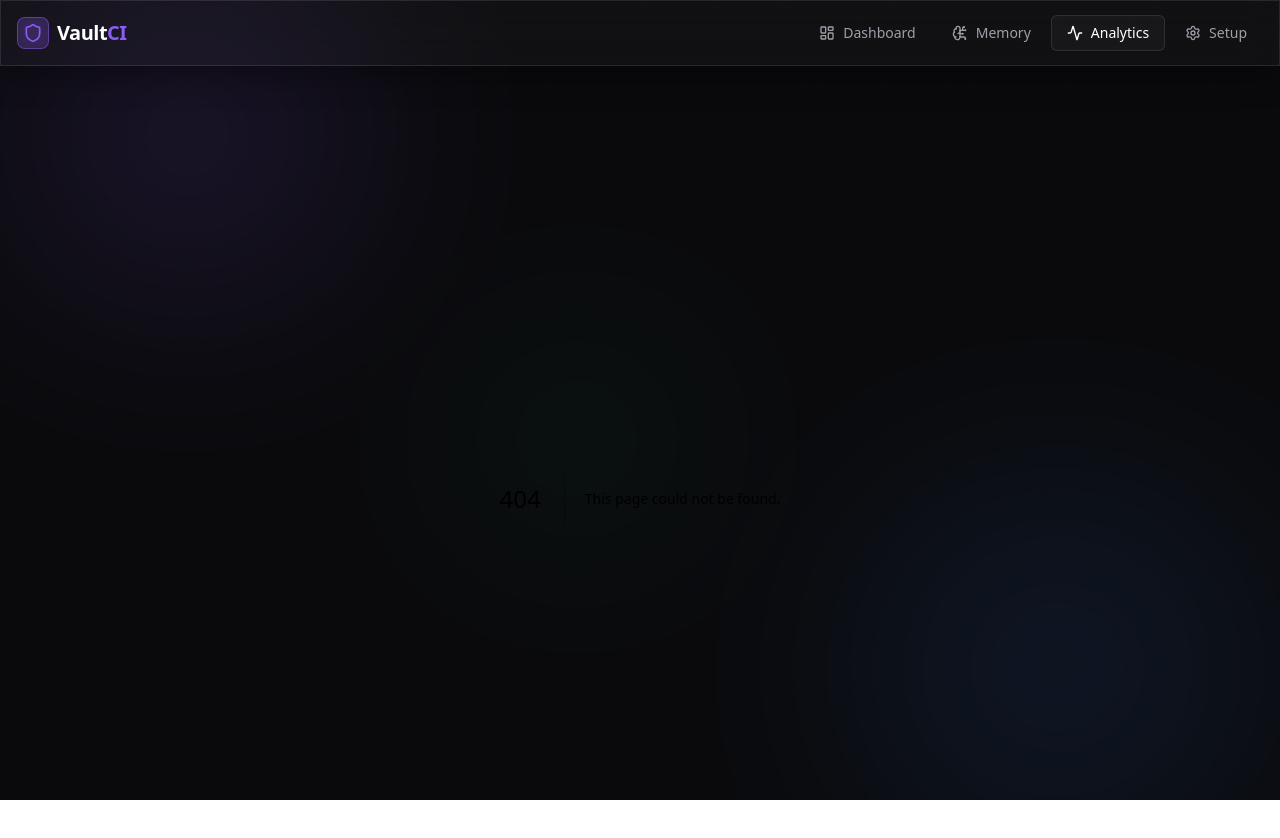
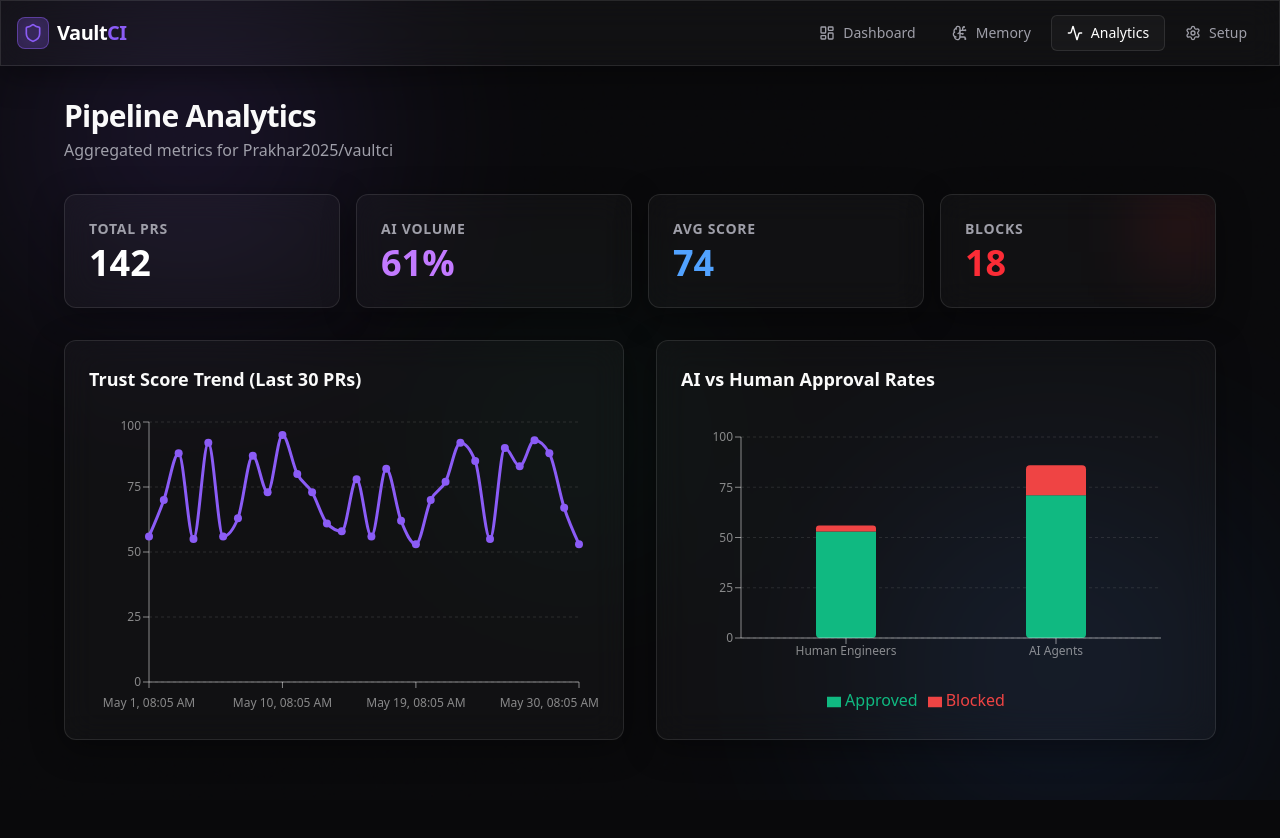
Before and after one commit to Prakhar2025/VaultCI, a Next.js app in the folder frontend/: page /analytics in a window 1280 px wide. Before the commit this address had no page. Shown: the top 838 px of the page. After the commit the page ends 800 px from the top, so only its background shows below. Built offline with nearby package versions, Linux system fonts and the light colour scheme.

Commit message:
feat(f6): analytics page, trend charts, ai vs human comparison

```diff
--- /dev/null
+++ b/frontend/src/app/analytics/page.tsx
@@ -0,0 +1,73 @@
+import TrendChart from "@/components/analytics/TrendChart";
+import AIvsHumanBar from "@/components/analytics/AIvsHumanBar";
+import GlassCard from "@/components/ui/GlassCard";
+import { AnalyticsData } from "@/lib/types";
+
+// Mock data if backend is offline
+const MOCK_ANALYTICS: AnalyticsData = {
+  repo_id: "Prakhar2025/vaultci",
+  total_prs_analyzed: 142,
+  ai_generated_prs: 86,
+  average_trust_score: 0.74,
+  blocked_prs: 18,
+  gate_breakdown: {
+    TRUSTED: 64,
+    REVIEW: 42,
+    CAUTION: 18,
+    BLOCK: 18,
+  },
+  top_risk_files: [],
+  trust_score_trend: Array.from({ length: 30 }).map((_, i) => ({
+    created_at: new Date(Date.now() - (30 - i) * 86400000).toISOString(),
+    trust_score: 0.5 + Math.random() * 0.45
+  }))
+};
+
+export default function AnalyticsPage() {
+  const data = MOCK_ANALYTICS;
+
+  return (
+    <div className="max-w-6xl mx-auto space-y-8">
+      <div>
+        <h1 className="text-3xl font-bold tracking-tight">Pipeline Analytics</h1>
+        <p className="text-zinc-400 mt-1">Aggregated metrics for Prakhar2025/vaultci</p>
+      </div>
+
+      <div className="grid grid-cols-2 md:grid-cols-4 gap-4">
+        <GlassCard className="p-6">
+          <p className="text-sm text-zinc-400 font-bold tracking-wider uppercase mb-1">Total PRs</p>
+          <p className="text-4xl font-mono font-bold text-white">{data.total_prs_analyzed}</p>
+        </GlassCard>
+
+        <GlassCard className="p-6">
+          <p className="text-sm text-zinc-400 font-bold tracking-wider uppercase mb-1">AI Volume</p>
+          <p className="text-4xl font-mono font-bold text-purple-400">
+            {Math.round((data.ai_generated_prs / data.total_prs_analyzed) * 100)}%
+          </p>
+        </GlassCard>
+
+        <GlassCard className="p-6">
+          <p className="text-sm text-zinc-400 font-bold tracking-wider uppercase mb-1">Avg Score</p>
+          <p className="text-4xl font-mono font-bold text-blue-400">
+            {Math.round((data.average_trust_score || 0) * 100)}
+          </p>
+        </GlassCard>
+
+        <GlassCard className="p-6 relative overflow-hidden">
+          <div className="absolute top-0 right-0 w-16 h-16 bg-red-500/20 blur-2xl" />
+          <p className="text-sm text-zinc-400 font-bold tracking-wider uppercase mb-1">Blocks</p>
+          <p className="text-4xl font-mono font-bold text-red-500">{data.blocked_prs}</p>
+        </GlassCard>
+      </div>
+
+      <div className="grid grid-cols-1 lg:grid-cols-2 gap-8">
+        <TrendChart data={data.trust_score_trend} />
+        <AIvsHumanBar
+          total={data.total_prs_analyzed}
+          ai={data.ai_generated_prs}
+          blocked={data.blocked_prs}
+        />
+      </div>
+    </div>
+  );
+}
--- /dev/null
+++ b/frontend/src/components/analytics/AIvsHumanBar.tsx
@@ -0,0 +1,53 @@
+"use client";
+
+import { BarChart, Bar, XAxis, YAxis, CartesianGrid, Tooltip, Legend, ResponsiveContainer } from 'recharts';
+import GlassCard from "@/components/ui/GlassCard";
+
+interface AIvsHumanBarProps {
+  total: number;
+  ai: number;
+  blocked: number; // simplifying, assume some distribution
+}
+
+export default function AIvsHumanBar({ total, ai, blocked }: AIvsHumanBarProps) {
+  const human = total - ai;
+
+  // Mocking the block distribution for visual demo
+  const aiBlocked = Math.min(ai, Math.ceil(blocked * 0.8));
+  const humanBlocked = Math.max(0, blocked - aiBlocked);
+
+  const data = [
+    {
+      name: 'Human Engineers',
+      Approved: human - humanBlocked,
+      Blocked: humanBlocked,
+    },
+    {
+      name: 'AI Agents',
+      Approved: ai - aiBlocked,
+      Blocked: aiBlocked,
+    },
+  ];
+
+  return (
+    <GlassCard className="p-6 h-[400px]">
+      <h3 className="text-lg font-bold mb-6">AI vs Human Approval Rates</h3>
+      <div className="w-full h-[300px]">
+        <ResponsiveContainer width="100%" height="100%">
+          <BarChart data={data} margin={{ top: 20, right: 30, left: 0, bottom: 5 }} barSize={60}>
+            <CartesianGrid strokeDasharray="3 3" stroke="rgba(255,255,255,0.1)" vertical={false} />
+            <XAxis dataKey="name" stroke="rgba(255,255,255,0.5)" fontSize={12} />
+            <YAxis stroke="rgba(255,255,255,0.5)" fontSize={12} />
+            <Tooltip
+              contentStyle={{ backgroundColor: 'rgba(9, 9, 11, 0.9)', borderColor: 'rgba(255,255,255,0.1)', borderRadius: '8px' }}
+              cursor={{ fill: 'rgba(255,255,255,0.05)' }}
+            />
+            <Legend wrapperStyle={{ paddingTop: '20px' }} />
+            <Bar dataKey="Approved" stackId="a" fill="#10b981" radius={[0, 0, 4, 4]} animationDuration={1500} />
+            <Bar dataKey="Blocked" stackId="a" fill="#ef4444" radius={[4, 4, 0, 0]} animationDuration={1500} />
+          </BarChart>
+        </ResponsiveContainer>
+      </div>
+    </GlassCard>
+  );
+}
--- /dev/null
+++ b/frontend/src/components/analytics/TrendChart.tsx
@@ -0,0 +1,55 @@
+"use client";
+
+import { LineChart, Line, XAxis, YAxis, CartesianGrid, Tooltip, ResponsiveContainer } from 'recharts';
+import GlassCard from "@/components/ui/GlassCard";
+
+interface TrendChartProps {
+  data: Array<{ created_at: string; trust_score: number }>;
+}
+
+export default function TrendChart({ data }: TrendChartProps) {
+  // Format data for chart
+  const chartData = data.map(d => ({
+    time: new Date(d.created_at).toLocaleDateString([], { month: 'short', day: 'numeric', hour: '2-digit', minute: '2-digit' }),
+    score: Number((d.trust_score * 100).toFixed(0))
+  }));
+
+  return (
+    <GlassCard className="p-6 h-[400px]">
+      <h3 className="text-lg font-bold mb-6">Trust Score Trend (Last 30 PRs)</h3>
+      <div className="w-full h-[300px]">
+        <ResponsiveContainer width="100%" height="100%">
+          <LineChart data={chartData} margin={{ top: 5, right: 20, bottom: 5, left: 0 }}>
+            <CartesianGrid strokeDasharray="3 3" stroke="rgba(255,255,255,0.1)" vertical={false} />
+            <XAxis
+              dataKey="time"
+              stroke="rgba(255,255,255,0.5)"
+              fontSize={12}
+              tickMargin={10}
+              minTickGap={30}
+            />
+            <YAxis
+              stroke="rgba(255,255,255,0.5)"
+              fontSize={12}
+              domain={[0, 100]}
+              tickFormatter={(val) => `${val}`}
+            />
+            <Tooltip
+              contentStyle={{ backgroundColor: 'rgba(9, 9, 11, 0.9)', borderColor: 'rgba(255,255,255,0.1)', borderRadius: '8px' }}
+              itemStyle={{ color: '#8b5cf6' }}
+            />
+            <Line
+              type="monotone"
+              dataKey="score"
+              stroke="#8b5cf6"
+              strokeWidth={3}
+              dot={{ r: 4, fill: '#8b5cf6', strokeWidth: 0 }}
+              activeDot={{ r: 6, fill: '#10b981', strokeWidth: 0 }}
+              animationDuration={1500}
+            />
+          </LineChart>
+        </ResponsiveContainer>
+      </div>
+    </GlassCard>
+  );
+}
```
